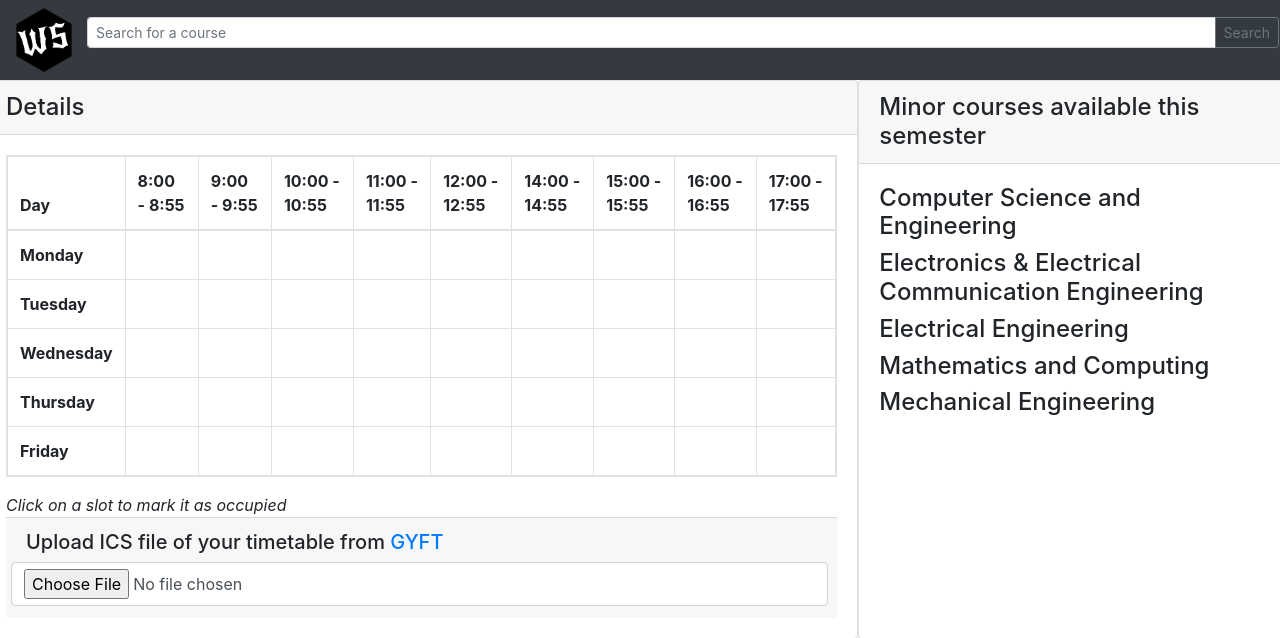
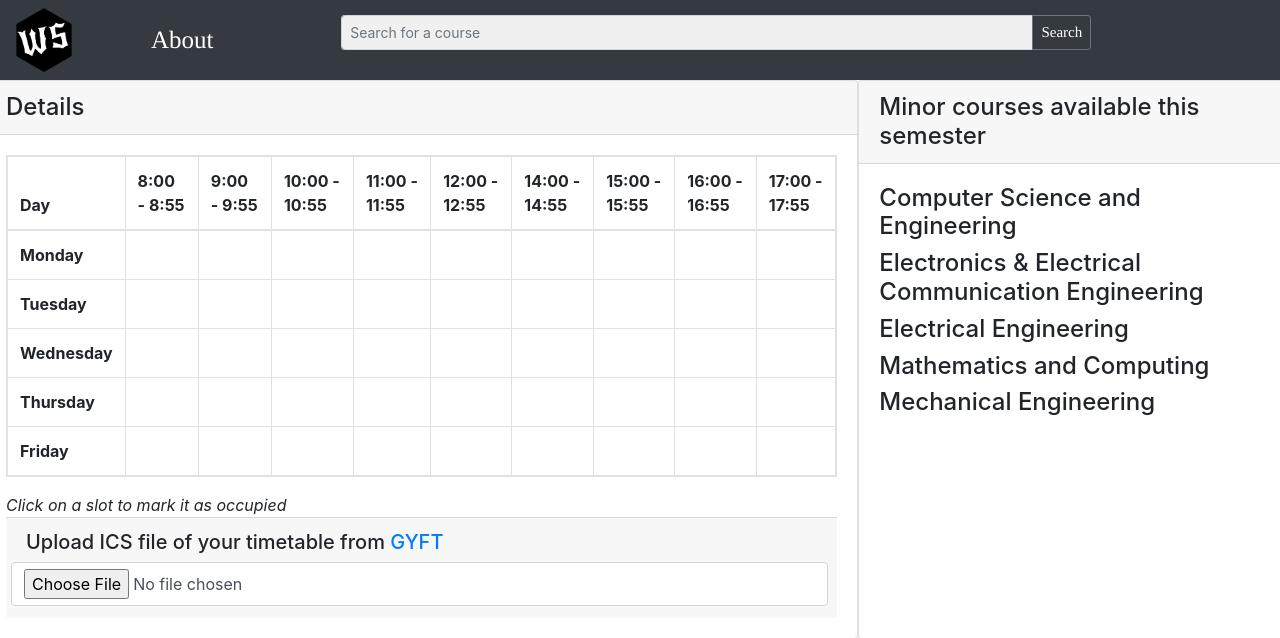
Before and after one commit to arnav-t/what-slot, a Flask app: page / in a window 1280 px wide. Shown: the top 638 px of the page. Run offline with Flask 2, Linux system fonts and the light colour scheme; data that the repository does not hold is empty; some libraries are stand-ins or nearby versions.

Commit message:
Redesigned navbar and added About button

```diff
--- a/templates/home.html
+++ b/templates/home.html
@@ -15,13 +15,15 @@
 	<script src="https://code.jquery.com/ui/1.12.1/jquery-ui.js"></script>
 </head>
 <body>
-	<nav class="navbar navbar-expand-sm navbar-dark bg-dark text-light row">
+	<nav class="navbar navbar-expand-sm navbar-dark bg-dark text-light row" >
 		<img class="col col-auto" src="{{ url_for('static', filename='logo.png') }}" height="64px">
-		<div class="input-group input-group-sm mb-3">
-			<input id="search-bar" type="text" class="form-control col col-auto" placeholder="Search for a course" aria-label="Search for a course" aria-describedby="basic-addon2">
+		<a href = "#" style="margin-left: 5%; color: white; font-size: 25px; font-family: times" >About</a>
+		<div class="input-group input-group-sm mb-3" style="width: 750px; margin-left: 10%; height:35px">
+			<input id="search-bar" type="text" class="form-control col col-auto" placeholder="Search for a course" aria-label="Search for a course" aria-describedby="basic-addon2" style="background-color: #F0F0F0;">
 			<div class="input-group-append">
-		    	<button class="btn btn-outline-secondary" type="button" id="search-but">Search</button>
+		    	<button class="btn btn-outline-secondary" type="button" id="search-but" style="font-size: 15px;color: white; font-family: times" >Search</button>
 			</div>
+
 		</div>
 	</nav>
 	<div class="row">
```
